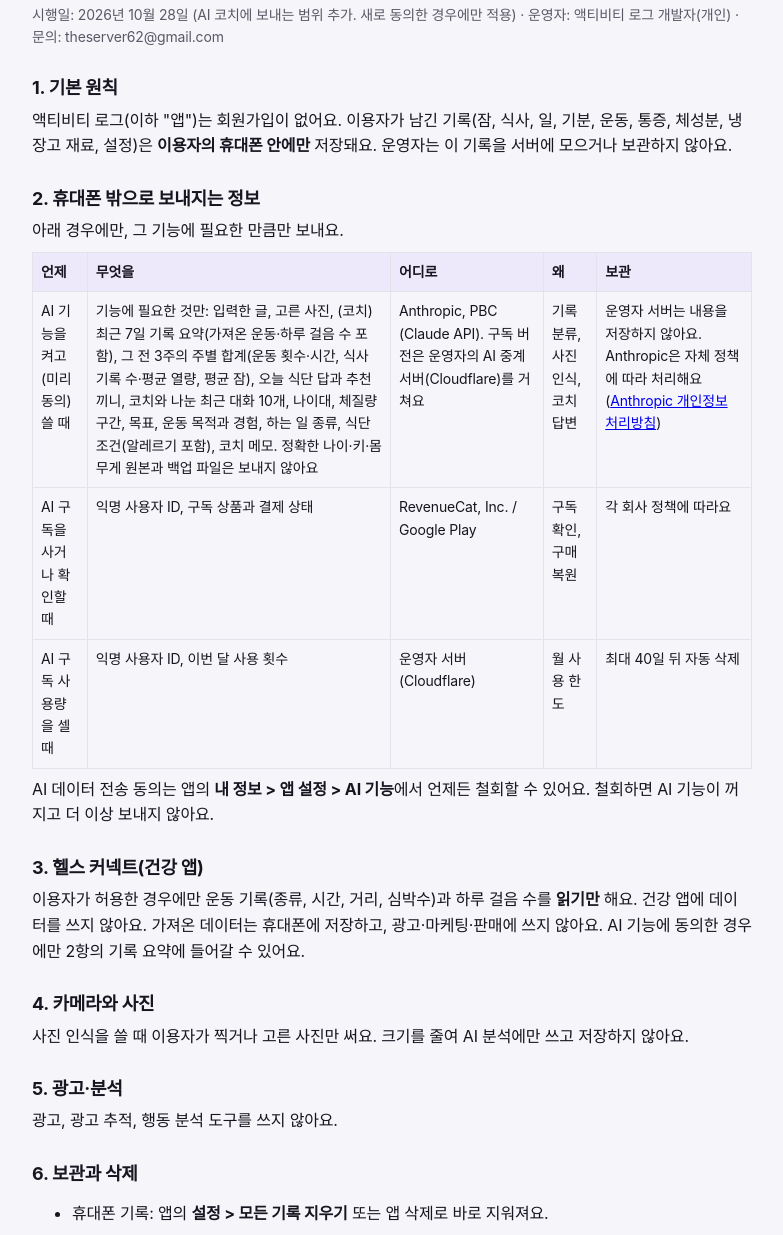
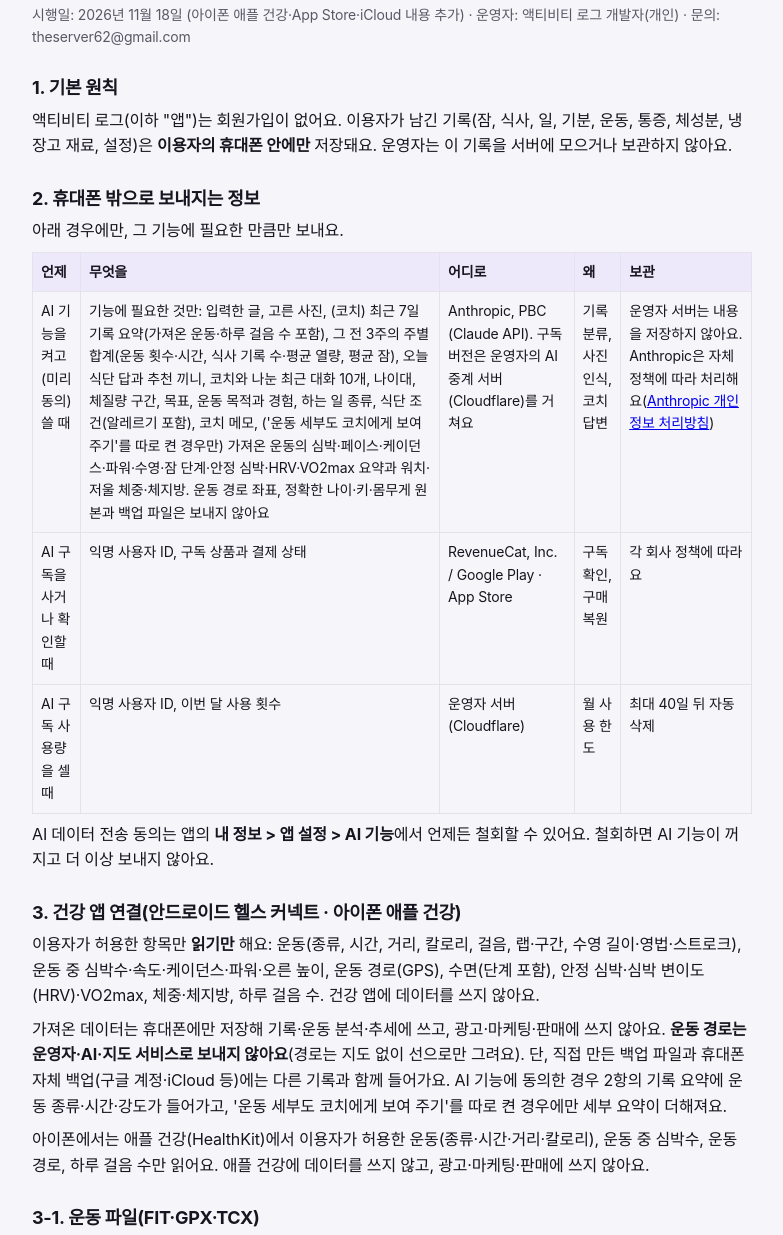
Before and after one commit to theserver62-glitch/theserver62-glitch.github.io, a plain HTML site: page activity-log/privacy.html in a window 1280 px wide. Shown: the part 53-1288 px from the top of the page, without its empty margins (248-1031 px from the left). Drawn offline with Linux system fonts and the light colour scheme.

Commit message:
activity-log 처리방침 11/18판: 아이폰 애플 건강·App Store·iCloud, 워치·운동 파일 가져오기 (activity-log b91e86a)
Co-Authored-By: Claude Opus 5.5 <noreply@anthropic.com>

```diff
--- a/activity-log/privacy.html
+++ b/activity-log/privacy.html
@@ -19,7 +19,7 @@ th{background:#EEE9FA}
 <body>
 <main>
 <h1>액티비티 로그 개인정보처리방침</h1>
-<p class="muted">시행일: 2026년 10월 28일 (AI 코치에 보내는 범위 추가. 새로 동의한 경우에만 적용) · 운영자: 액티비티 로그 개발자(개인) · 문의: theserver62@gmail.com</p>
+<p class="muted">시행일: 2026년 11월 18일 (아이폰 애플 건강·App Store·iCloud 내용 추가) · 운영자: 액티비티 로그 개발자(개인) · 문의: theserver62@gmail.com</p>
 
 <h2>1. 기본 원칙</h2>
 <p>액티비티 로그(이하 "앱")는 회원가입이 없어요. 이용자가 남긴 기록(잠, 식사, 일, 기분, 운동, 통증, 체성분, 냉장고 재료, 설정)은 <b>이용자의 휴대폰 안에만</b> 저장돼요. 운영자는 이 기록을 서버에 모으거나 보관하지 않아요.</p>
@@ -28,14 +28,18 @@ th{background:#EEE9FA}
 <p>아래 경우에만, 그 기능에 필요한 만큼만 보내요.</p>
 <table>
 <tr><th>언제</th><th>무엇을</th><th>어디로</th><th>왜</th><th>보관</th></tr>
-<tr><td>AI 기능을 켜고(미리 동의) 쓸 때</td><td>기능에 필요한 것만: 입력한 글, 고른 사진, (코치) 최근 7일 기록 요약(가져온 운동·하루 걸음 수 포함), 그 전 3주의 주별 합계(운동 횟수·시간, 식사 기록 수·평균 열량, 평균 잠), 오늘 식단 답과 추천 끼니, 코치와 나눈 최근 대화 10개, 나이대, 체질량 구간, 목표, 운동 목적과 경험, 하는 일 종류, 식단 조건(알레르기 포함), 코치 메모. 정확한 나이·키·몸무게 원본과 백업 파일은 보내지 않아요</td><td>Anthropic, PBC (Claude API). 구독 버전은 운영자의 AI 중계 서버(Cloudflare)를 거쳐요</td><td>기록 분류, 사진 인식, 코치 답변</td><td>운영자 서버는 내용을 저장하지 않아요. Anthropic은 자체 정책에 따라 처리해요(<a href="https://www.anthropic.com/legal/privacy">Anthropic 개인정보 처리방침</a>)</td></tr>
-<tr><td>AI 구독을 사거나 확인할 때</td><td>익명 사용자 ID, 구독 상품과 결제 상태</td><td>RevenueCat, Inc. / Google Play</td><td>구독 확인, 구매 복원</td><td>각 회사 정책에 따라요</td></tr>
+<tr><td>AI 기능을 켜고(미리 동의) 쓸 때</td><td>기능에 필요한 것만: 입력한 글, 고른 사진, (코치) 최근 7일 기록 요약(가져온 운동·하루 걸음 수 포함), 그 전 3주의 주별 합계(운동 횟수·시간, 식사 기록 수·평균 열량, 평균 잠), 오늘 식단 답과 추천 끼니, 코치와 나눈 최근 대화 10개, 나이대, 체질량 구간, 목표, 운동 목적과 경험, 하는 일 종류, 식단 조건(알레르기 포함), 코치 메모, ('운동 세부도 코치에게 보여 주기'를 따로 켠 경우만) 가져온 운동의 심박·페이스·케이던스·파워·수영·잠 단계·안정 심박·HRV·VO2max 요약과 워치·저울 체중·체지방. 운동 경로 좌표, 정확한 나이·키·몸무게 원본과 백업 파일은 보내지 않아요</td><td>Anthropic, PBC (Claude API). 구독 버전은 운영자의 AI 중계 서버(Cloudflare)를 거쳐요</td><td>기록 분류, 사진 인식, 코치 답변</td><td>운영자 서버는 내용을 저장하지 않아요. Anthropic은 자체 정책에 따라 처리해요(<a href="https://www.anthropic.com/legal/privacy">Anthropic 개인정보 처리방침</a>)</td></tr>
+<tr><td>AI 구독을 사거나 확인할 때</td><td>익명 사용자 ID, 구독 상품과 결제 상태</td><td>RevenueCat, Inc. / Google Play · App Store</td><td>구독 확인, 구매 복원</td><td>각 회사 정책에 따라요</td></tr>
 <tr><td>AI 구독 사용량을 셀 때</td><td>익명 사용자 ID, 이번 달 사용 횟수</td><td>운영자 서버(Cloudflare)</td><td>월 사용 한도</td><td>최대 40일 뒤 자동 삭제</td></tr>
 </table>
 <p>AI 데이터 전송 동의는 앱의 <b>내 정보 &gt; 앱 설정 &gt; AI 기능</b>에서 언제든 철회할 수 있어요. 철회하면 AI 기능이 꺼지고 더 이상 보내지 않아요.</p>
 
-<h2>3. 헬스 커넥트(건강 앱)</h2>
-<p>이용자가 허용한 경우에만 운동 기록(종류, 시간, 거리, 심박수)과 하루 걸음 수를 <b>읽기만</b> 해요. 건강 앱에 데이터를 쓰지 않아요. 가져온 데이터는 휴대폰에 저장하고, 광고·마케팅·판매에 쓰지 않아요. AI 기능에 동의한 경우에만 2항의 기록 요약에 들어갈 수 있어요.</p>
+<h2>3. 건강 앱 연결(안드로이드 헬스 커넥트 · 아이폰 애플 건강)</h2>
+<p>이용자가 허용한 항목만 <b>읽기만</b> 해요: 운동(종류, 시간, 거리, 칼로리, 걸음, 랩·구간, 수영 길이·영법·스트로크), 운동 중 심박수·속도·케이던스·파워·오른 높이, 운동 경로(GPS), 수면(단계 포함), 안정 심박·심박 변이도(HRV)·VO2max, 체중·체지방, 하루 걸음 수. 건강 앱에 데이터를 쓰지 않아요.</p>
+<p>가져온 데이터는 휴대폰에만 저장해 기록·운동 분석·추세에 쓰고, 광고·마케팅·판매에 쓰지 않아요. <b>운동 경로는 운영자·AI·지도 서비스로 보내지 않아요</b>(경로는 지도 없이 선으로만 그려요). 단, 직접 만든 백업 파일과 휴대폰 자체 백업(구글 계정·iCloud 등)에는 다른 기록과 함께 들어가요. AI 기능에 동의한 경우 2항의 기록 요약에 운동 종류·시간·강도가 들어가고, '운동 세부도 코치에게 보여 주기'를 따로 켠 경우에만 세부 요약이 더해져요.</p>
+<p>아이폰에서는 애플 건강(HealthKit)에서 이용자가 허용한 운동(종류·시간·거리·칼로리), 운동 중 심박수, 운동 경로, 하루 걸음 수만 읽어요. 애플 건강에 데이터를 쓰지 않고, 광고·마케팅·판매에 쓰지 않아요.</p>
+<h2>3-1. 운동 파일(FIT·GPX·TCX)</h2>
+<p>이용자가 직접 고른 운동 파일은 휴대폰 안에서만 읽고, 그 안의 운동 기록(위와 같은 항목, 경로 포함)을 휴대폰에 저장해요. 파일은 어디로도 보내지 않아요.</p>
 
 <h2>4. 카메라와 사진</h2>
 <p>사진 인식을 쓸 때 이용자가 찍거나 고른 사진만 써요. 크기를 줄여 AI 분석에만 쓰고 저장하지 않아요.</p>
```
